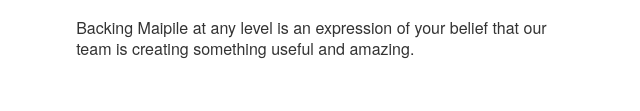
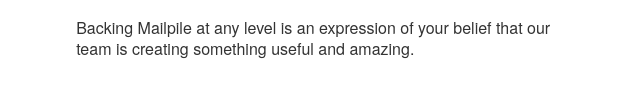
Before and after one commit to mailpile/www.mailpile.is, a website: page donate/index.html in a window 1280 px wide. Shown: the part 689-800 px from the top of the page, 44-684 px from the left. Drawn offline with Linux system fonts and the light colour scheme; a script that the page names is missing; files whose address does not match are found by name.

Commit message:
Update donate/index with a ridiculously tiny spelling fix
Mailpile was missing the first 'elle' in the second paragraph of the 'Your Donation' div.

```diff
--- a/donate/index.html
+++ b/donate/index.html
@@ -81,7 +81,7 @@
         <div class="col-offset-1 col-7">
             <h3 class="text-center">Your Donation</h3>
             <p>By donating $23 or more makes you a community member which allows you to vote on feature development, our roadmap, and shape the overall direction of Mailpile.</p>
-            <p>Backing Maipile at any level is an expression of your belief that our team is creating something useful and amazing.</p>
+            <p>Backing Mailpile at any level is an expression of your belief that our team is creating something useful and amazing.</p>
         </div>
         <div class="col-offset-1 col-7 text-center">
             <h3>Choose Your Amount</h3>
```
